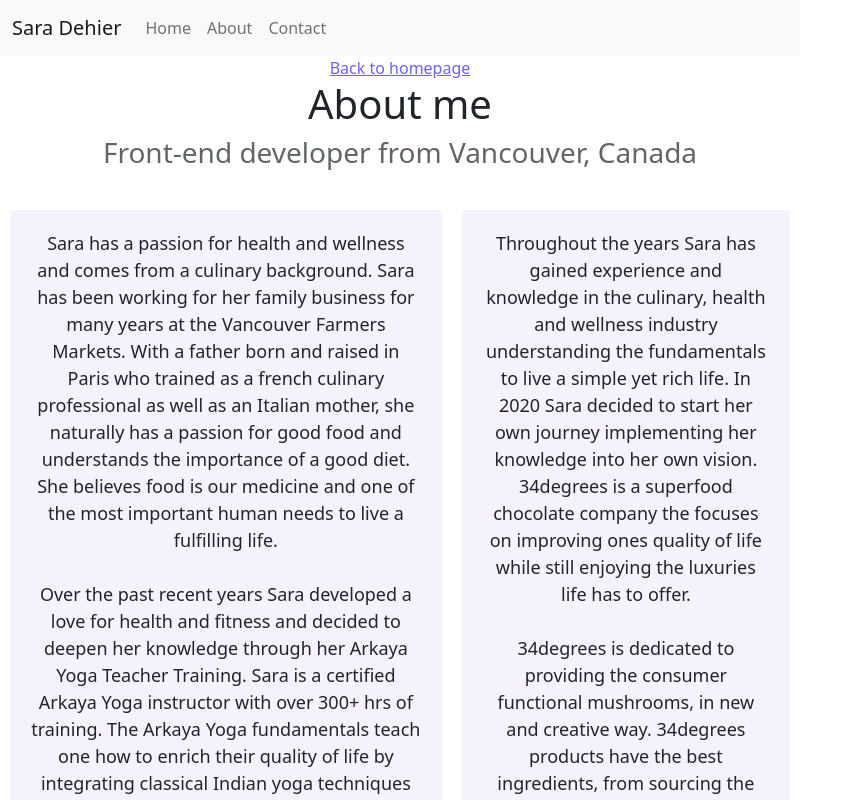
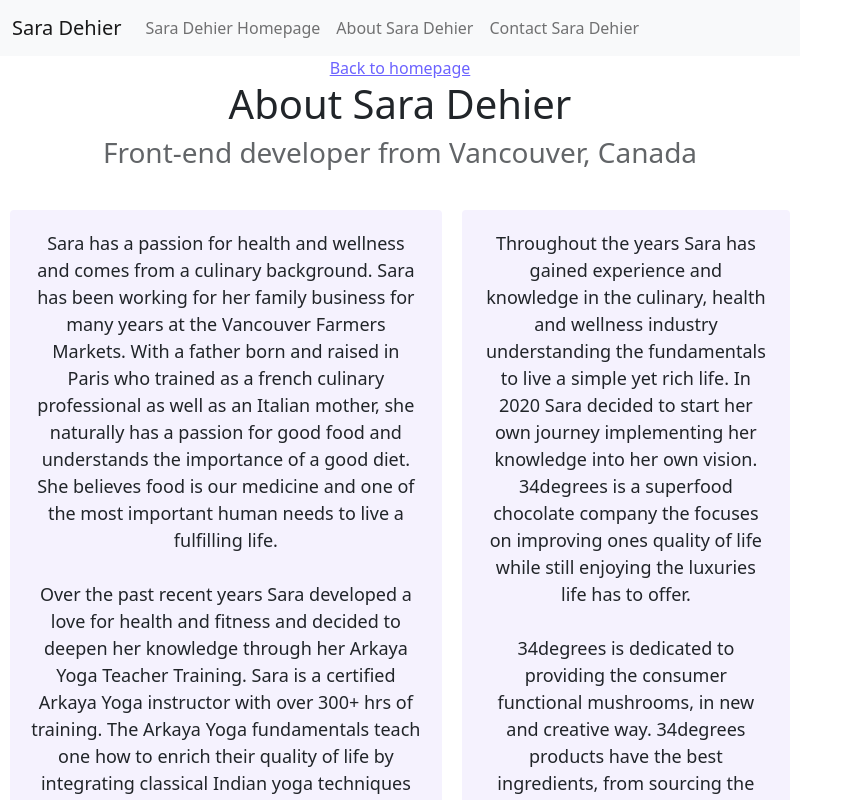
Before and after one commit to bruhhshawn/advanced-tools-homework-week-3, a plain HTML site: page about.html in a window 1280 px wide. Shown: the top 800 px of the page, without its empty margins (0-843 px from the left). Drawn offline with nearby package versions, Linux system fonts and the light colour scheme.

Commit message:
added SEO to about.html

```diff
--- a/about.html
+++ b/about.html
@@ -3,7 +3,10 @@
   <head>
     <meta charset="UTF-8" />
     <meta http-equiv="X-UA-Compatible" content="IE=edge" />
-    <meta name="viewport" content="width=device-width, initial-scale=1.0" />
+    <meta
+      name="description"
+      content="front-end developer sara dehier about sara dehier"
+    />
     <link rel="stylesheet" href="style.css" />
     <link
       href="https://cdn.jsdelivr.net/npm/bootstrap@5.1.3/dist/css/bootstrap.min.css"
@@ -16,7 +19,7 @@
       integrity="sha384-ka7Sk0Gln4gmtz2MlQnikT1wXgYsOg+OMhuP+IlRH9sENBO0LRn5q+8nbTov4+1p"
       crossorigin="anonymous"
     ></script>
-    <title>About Sara Dehier</title>
+    <title>Front-end Developer | About Sara Dehier</title>
   </head>
   <body>
     <nav class="navbar navbar-expand-lg navbar-light bg-light">
@@ -36,20 +39,22 @@
         <div class="collapse navbar-collapse" id="navbarNav">
           <ul class="navbar-nav">
             <li class="nav-item">
-              <a class="nav-link" href="index.html">Home</a>
+              <a class="nav-link" href="index.html">Sara Dehier Homepage</a>
             </li>
             <li class="nav-item">
-              <a class="nav-link" href="about.html">About</a>
+              <a class="nav-link" href="about.html">About Sara Dehier</a>
             </li>
             <li class="nav-item">
-              <a class="nav-link" href="about.html#contact">Contact</a>
+              <a class="nav-link" href="about.html#contact"
+                >Contact Sara Dehier</a
+              >
             </li>
           </ul>
         </div>
       </div>
     </nav>
     <a href="index.html" class="homepage-link">Back to homepage</a>
-    <h1>About me</h1>
+    <h1>About Sara Dehier</h1>
     <h3>Front-end developer from Vancouver, Canada</h3>
     <div class="about-paragraphs">
       <p>
@@ -106,24 +111,27 @@
           <img
             src="images/stemyoga.jpeg"
             class="img-fluid p-2 shadow rounded"
+            alt="stem yoga microdose sara dehier"
           />
         </div>
         <div class="col-sm-4">
           <img
             src="images/weatherproject.png"
             class="img-fluid p-2 shadow rounded"
+            alt="weatherapp vancouver canada sara dehier"
           />
         </div>
         <div class="col-sm-4">
           <img
             src="images/pumpkinpatch.jpeg"
             class="img-fluid p-2 shadow rounded"
+            alt="halloween vancouver canada "
           />
         </div>
       </div>
     </div>
     <div id="contact">
-      <h2>📮 Contact me</h2>
+      <h2>📮 Contact Sara Dehier</h2>
       <a href="mailto:sara_dehier@hotmail.com" class="email-link">
         sara_dehier@hotmail.com
       </a>
```
